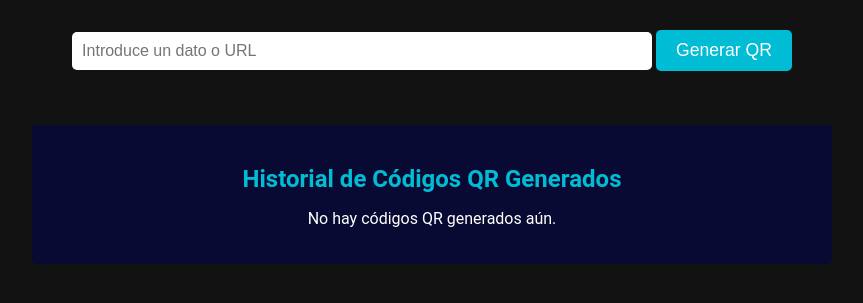
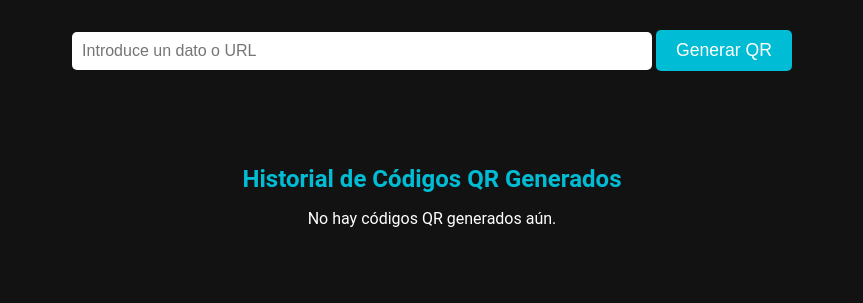
Before and after one commit to Gastunchy/qr-generator, a Flask app: page / in a window 1280 px wide. Shown: the part 193-496 px from the top of the page, without its empty margins (208-1071 px from the left). Run offline with Flask 3, Linux system fonts and the light colour scheme; data that the repository does not hold is empty.

Commit message:
cambio de color de fondo

```diff
--- a/static/styles.css
+++ b/static/styles.css
@@ -72,7 +72,7 @@ h1 {
 /* Historial de Códigos QR */
 .historial {
     margin-top: 40px;
-    background-color: #080a33;
+    background-color: #121212;
     padding: 20px;
     border-radius: 5px;
 }
```
